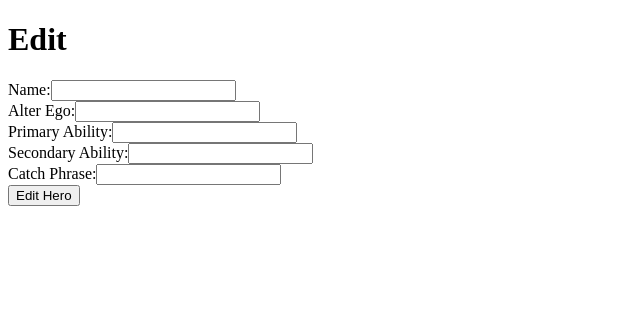
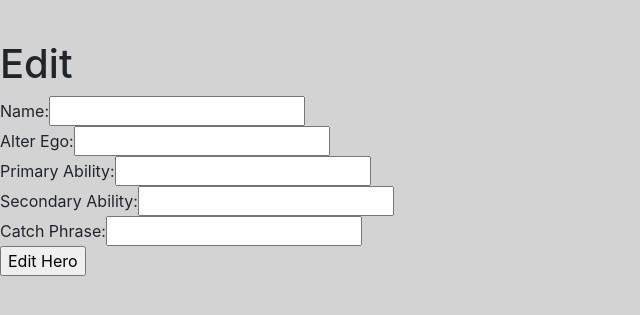
Before and after one commit to clintmthompson/Superheroes, a Django app: template superheroes/myapp/templates/myapp/edit.html in a window 1280 px wide. Shown: the top 315 px of the page, without its empty margins (0-640 px from the left). Run offline with Django 3.2, Linux system fonts and the light colour scheme; the template is opened without the code that fills it, so the values that code supplies are empty; some libraries are stand-ins or nearby versions.

Commit message:
Added css to edit page

```diff
--- a/superheroes/myapp/templates/myapp/edit.html
+++ b/superheroes/myapp/templates/myapp/edit.html
@@ -6,6 +6,13 @@
           content="width=device-width, user-scalable=no, initial-scale=1.0, maximum-scale=1.0, minimum-scale=1.0">
     <meta http-equiv="X-UA-Compatible" content="ie=edge">
     <title>Edit Hero</title>
+    <link rel="stylesheet" href="https://stackpath.bootstrapcdn.com/bootstrap/4.3.1/css/bootstrap.min.css" integrity="sha384-ggOyR0iXCbMQv3Xipma34MD+dH/1fQ784/j6cY/iJTQUOhcWr7x9JvoRxT2MZw1T" crossorigin="anonymous">
+        <style>
+    body {
+        background-color: lightgrey;
+        padding-top: 40px
+    }
+    </style>
 </head>
 <body>
 
```
